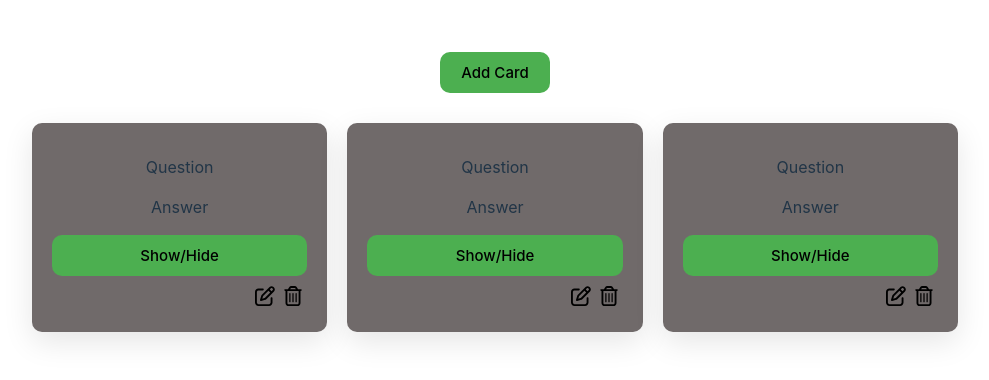
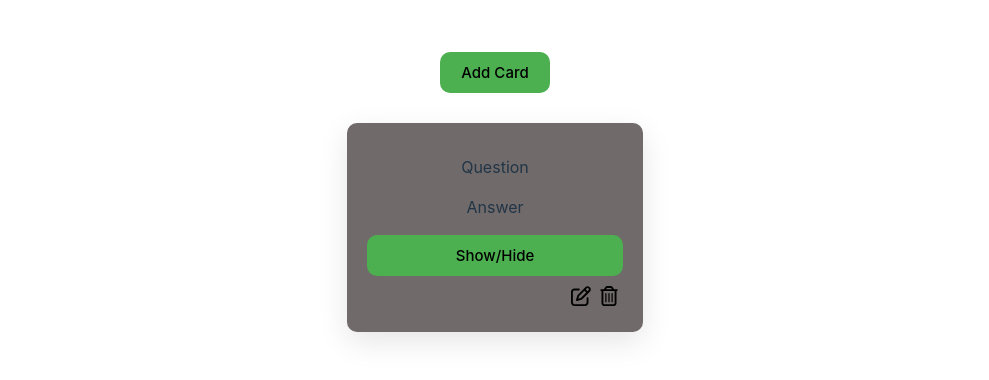
Before and after one commit to priyamsharma2704/FlashCardsReactApp, a React (Vite) app in the folder client/: page / in a window 1280 px wide. Shown: the top 380 px of the page, without its empty margins (145-1134 px from the left). Built offline with nearby package versions, Linux system fonts and the light colour scheme.

Commit message:
adding new cards working

```diff
--- /dev/null
+++ b/client/src/Components/Card.jsx
@@ -0,0 +1,21 @@
+import EditImg from '../assets/pen-to-square-regular.svg';
+import DeleteImg from '../assets/trash-can-regular.svg';
+
+function Card()
+{
+    return(
+        <>
+            <div className='card'>
+                    <p className='ques'>Question</p>
+                    <p className="ans">Answer</p>
+                    <button className="show-hide-btn">Show/Hide</button>
+                    <div className="btns-con">
+                        <img className='edit' src={EditImg}></img>
+                        <img className='delete' src={DeleteImg}/>
+                    </div>
+            </div>
+        </>
+    )
+}
+
+export default Card;
--- a/client/src/Components/CardList.jsx
+++ b/client/src/Components/CardList.jsx
@@ -1,38 +1,19 @@
 
 import EditImg from '../assets/pen-to-square-regular.svg';
 import DeleteImg from '../assets/trash-can-regular.svg';
+
+import Card from './Card.jsx';
+import { useCardListStore } from '../Store/store';
 function CardList()
 {
+    const {cardsList} = useCardListStore();
     return(
         <>
             <div className='cards-list'>
-                <div className='card'>
-                    <p className='ques'>Question</p>
-                    <p className="ans">Answer</p>
-                    <button className="show-hide-btn">Show/Hide</button>
-                    <div className="btns-con">
-                        <img className='edit' src={EditImg}></img>
-                        <img className='delete' src={DeleteImg}/>
-                    </div>
-                </div>
-                <div className='card'>
-                    <p className='ques'>Question</p>
-                    <p className="ans">Answer</p>
-                    <button className="show-hide-btn">Show/Hide</button>
-                    <div className="btns-con">
-                        <img className='edit' src={EditImg}></img>
-                        <img className='delete' src={DeleteImg}/>
-                    </div>
-                </div>
-                <div className='card'>
-                    <p className='ques'>Question</p>
-                    <p className="ans">Answer</p>
-                    <button className="show-hide-btn">Show/Hide</button>
-                    <div className="btns-con">
-                        <img className='edit' src={EditImg}></img>
-                        <img className='delete' src={DeleteImg}/>
-                    </div>
-                </div>
+                <Card></Card>
+                {cardsList.map((card,idx) =>(
+                    <Card key={idx} data={card}></Card>
+                ))}
             </div>
         </>
     )
```
Also changed, not shown: client/src/reference.txt (added).
